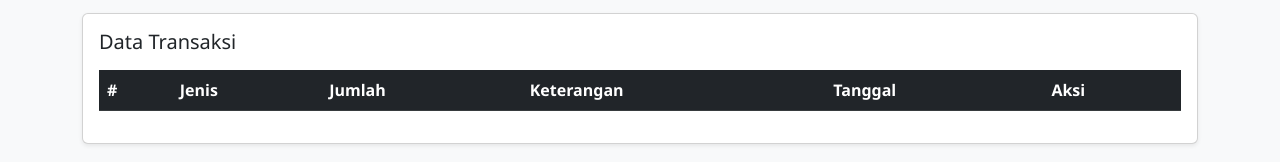
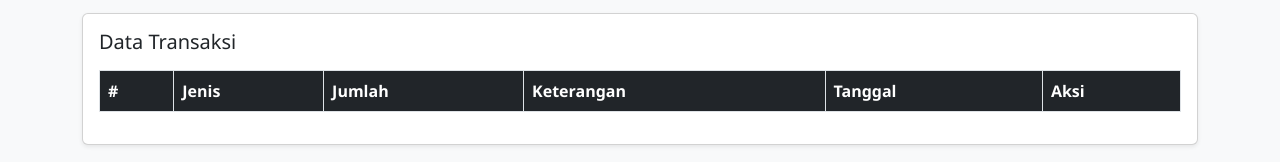
Before and after one commit to Sugandi1994/APLIKASI-KAS, a website: page public/index.html in a window 1280 px wide. Shown: the part 513-675 px from the top of the page. Drawn offline with nearby package versions, Linux system fonts and the light colour scheme; no server answers; a script that the page names is missing.

Commit message:
update style

```diff
--- a/public/style.css
+++ b/public/style.css
@@ -7,3 +7,9 @@ h2 {
 .table td, .table th {
     vertical-align: middle;
 }
+
+/* Tambahkan border pada tabel */
+.table, .table th, .table td {
+    border: 1px solid #dee2e6;
+    border-collapse: collapse;
+}
```
